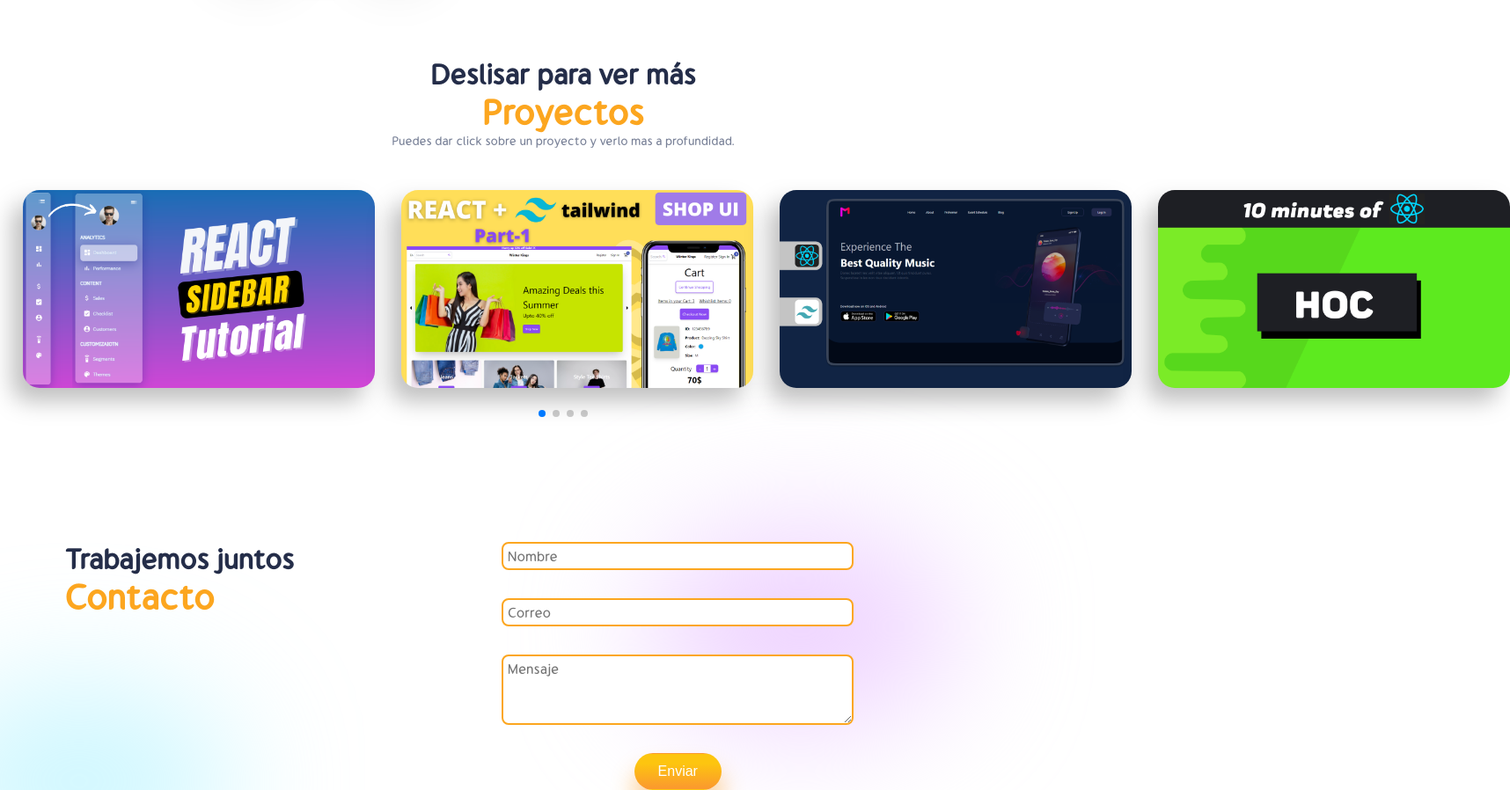
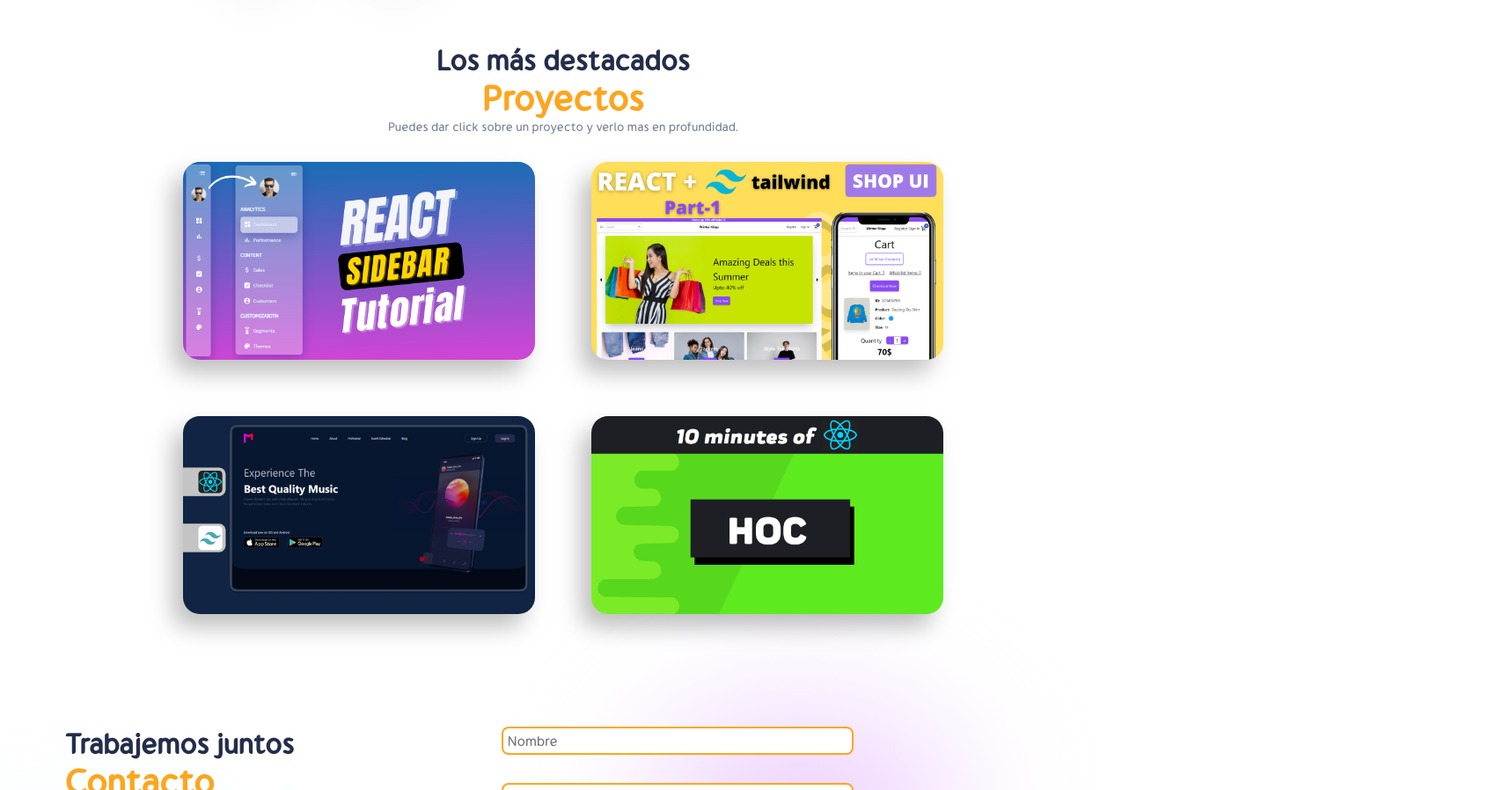
Before and after one commit to cjdev544/cj-portfolio, a Gatsby site: page / in a window 1280 px wide. Shown: the part 2060-2958 px from the top of the page at 88% size, 1716 px wide, since content can reach past the window. Built offline with nearby package versions, Linux system fonts and the light colour scheme; Gatsby itself is replaced by a stand-in of ours; some packages are replaced by stand-ins of ours.

Commit message:
remove Portfolio component and create Projects component

```diff
--- a/src/components/Portfolio/Portfolio.scss
+++ /dev/null
@@ -1,76 +0,0 @@
-@import '../../scss/vars.scss';
-
-.portfolio {
-  align-items: center;
-  display: flex;
-  flex-direction: column;
-  justify-content: center;
-
-  &.container {
-    margin-top: 8rem;
-  }
-
-  span {
-    color: $black;
-    font-size: 2rem;
-    font-weight: bold;
-  }
-
-  h2 {
-    color: $orange;
-    font-size: 2.5rem;
-    font-weight: bold;
-  }
-
-  p {
-    color: $gray;
-    font-size: 14px;
-  }
-
-  &-slider {
-    margin-top: 3rem;
-    width: 100%;
-  }
-
-  &-img {
-    border-radius: 19px;
-
-    &:hover {
-      cursor: pointer;
-    }
-  }
-}
-
-.swiper {
-  overflow: visible;
-}
-
-.swiper-wrapper {
-  height: 17rem;
-  max-width: 1200px;
-}
-
-.swiper-slide {
-  filter: drop-shadow(-12px 15px 13px rgba(0, 0, 0, 0.25));
-  width: 25rem !important;
-}
-
-@media screen and (max-width: $tablet) {
-  .portfolio.container {
-    margin-top: 7rem;
-  }
-
-  .swiper-slide {
-    width: 19rem !important;
-  }
-
-  .swiper-wrapper {
-    height: 15rem;
-  }
-}
-
-@media screen and (max-width: $mobile) {
-  .portfolio.container {
-    margin-top: 10rem;
-  }
-}
--- a/src/components/Portfolio/index.jsx
+++ /dev/null
@@ -1,61 +0,0 @@
-import React from 'react'
-import { StaticImage } from 'gatsby-plugin-image'
-import { Pagination, A11y } from 'swiper'
-import { Swiper, SwiperSlide } from 'swiper/react'
-import 'swiper/css/navigation'
-import 'swiper/css/pagination'
-import 'swiper/css/scrollbar'
-import 'swiper/css'
-import './Portfolio.scss'
-
-const Portfolio = ({ isDarkMode }) => {
-  return (
-    <section className='portfolio container' id='proyectos'>
-      <span style={{ color: isDarkMode && '#fff' }}>Deslisar para ver más</span>
-      <h2>Proyectos</h2>
-      <p>Puedes dar click sobre un proyecto y verlo mas a profundidad.</p>
-      <Swiper
-        modules={[Pagination, A11y]}
-        spaceBetween={30}
-        slidesPerView={1}
-        pagination={{ clickable: true }}
-        className='portfolio-slider'
-      >
-        <SwiperSlide>
-          <StaticImage
-            src='../../images/sidebar.png'
-            placeholder='tracedSVG'
-            alt='sidebar project'
-            className='portfolio-img'
-          />
-        </SwiperSlide>
-        <SwiperSlide>
-          <StaticImage
-            src='../../images/ecommerce.png'
-            placeholder='tracedSVG'
-            alt='ecomers project'
-            className='portfolio-img'
-          />
-        </SwiperSlide>
-        <SwiperSlide>
-          <StaticImage
-            src='../../images/musicapp.png'
-            placeholder='tracedSVG'
-            alt='musicapp project'
-            className='portfolio-img'
-          />
-        </SwiperSlide>
-        <SwiperSlide>
-          <StaticImage
-            src='../../images/hoc.png'
-            placeholder='tracedSVG'
-            alt='hoc project'
-            className='portfolio-img'
-          />
-        </SwiperSlide>
-      </Swiper>
-    </section>
-  )
-}
-
-export default Portfolio
--- /dev/null
+++ b/src/components/Projects/Projects.scss
@@ -0,0 +1,83 @@
+@import '../../scss/vars.scss';
+
+.projects {
+  align-items: center;
+  display: flex;
+  flex-direction: column;
+  justify-content: center;
+  text-align: center;
+
+  &.container {
+    margin-top: 7rem;
+  }
+
+  span {
+    color: $black;
+    font-size: 2rem;
+    font-weight: bold;
+  }
+
+  h2 {
+    color: $orange;
+    font-size: 2.5rem;
+    font-weight: bold;
+  }
+
+  p {
+    color: $gray;
+    font-size: 14px;
+  }
+
+  &-items {
+    display: flex;
+    justify-content: center;
+    flex-wrap: wrap;
+    align-items: center;
+    gap: 4rem;
+    margin-top: 2rem;
+  }
+
+  &-img {
+    border-radius: 19px;
+    filter: drop-shadow(-12px 15px 13px rgba(0, 0, 0, 0.25));
+    width: 100%;
+    max-width: 25rem;
+    position: relative;
+
+    &:before {
+      background-color: #000;
+      opacity: 0.7;
+      content: '';
+      width: 100%;
+      height: 100%;
+      position: absolute;
+      z-index: 1;
+      left: 0;
+      top: -100%;
+      transition: all 0.3s;
+    }
+
+    &:after {
+      content: 'Ver más detalles';
+      position: absolute;
+      z-index: 1;
+      left: 33%;
+      top: 100%; //46%
+      color: transparent;
+      transition: all 0.6s;
+    }
+
+    &:hover {
+      cursor: pointer;
+
+      &:before {
+        top: 0;
+      }
+
+      &:after {
+        color: #fff;
+        top: 46%;
+      }
+    }
+  }
+}
--- /dev/null
+++ b/src/components/Projects/index.jsx
@@ -0,0 +1,49 @@
+import React from 'react'
+import { StaticImage } from 'gatsby-plugin-image'
+import './Projects.scss'
+
+const Projects = ({ isDarkMode }) => {
+  return (
+    <section id='proyectos' className='projects container'>
+      <span style={{ color: isDarkMode && '#fff' }}>Los más destacados</span>
+      <h2>Proyectos</h2>
+      <p>Puedes dar click sobre un proyecto y verlo mas en profundidad.</p>
+      <div className='projects-items'>
+        <div className='projects-items__card'>
+          <StaticImage
+            src='../../images/sidebar.png'
+            placeholder='tracedSVG'
+            alt='sidebar project'
+            className='projects-img'
+          />
+        </div>
+        <div className='projects-items__card'>
+          <StaticImage
+            src='../../images/ecommerce.png'
+            placeholder='tracedSVG'
+            alt='ecomers project'
+            className='projects-img'
+          />
+        </div>
+        <div className='projects-items__card'>
+          <StaticImage
+            src='../../images/musicapp.png'
+            placeholder='tracedSVG'
+            alt='musicapp project'
+            className='projects-img'
+          />
+        </div>
+        <div className='projects-items__card'>
+          <StaticImage
+            src='../../images/hoc.png'
+            placeholder='tracedSVG'
+            alt='hoc project'
+            className='projects-img'
+          />
+        </div>
+      </div>
+    </section>
+  )
+}
+
+export default Projects
--- a/src/components/Skills/Skills.scss
+++ b/src/components/Skills/Skills.scss
@@ -213,7 +213,7 @@
   }
 }
 
-@media screen and (max-width: $tablet) {
+@media screen and (max-width: $large) {
   .skills {
     display: block;
     margin: 0;
@@ -225,11 +225,12 @@
     &-right {
       display: flex;
       justify-content: space-between;
+      margin-top: 5rem;
 
       &__circle,
       &__circle2 {
         position: initial;
-        transform: scale(0.6) !important;
+        transform: scale(0.8) !important;
       }
     }
 
@@ -248,5 +249,11 @@
   .skills-right {
     align-items: center;
     flex-direction: column;
+    margin-top: 0;
+
+    &__circle,
+    &__circle2 {
+      transform: scale(0.6) !important;
+    }
   }
 }
--- a/src/pages/index.js
+++ b/src/pages/index.js
@@ -3,7 +3,7 @@
 import About from '../components/About'
 import Services from '../components/Services'
 import Skills from '../components/Skills'
-import Portfolio from '../components/Portfolio'
+import Projects from '../components/Projects'
 import Contact from '../components/Contact'
 import Footer from '../components/Footer'
 import '../scss/index.scss'
@@ -22,7 +22,7 @@
         <About isDarkMode={isDarkMode} />
         <Services isDarkMode={isDarkMode} />
         <Skills isDarkMode={isDarkMode} />
-        <Portfolio isDarkMode={isDarkMode} />
+        <Projects isDarkMode={isDarkMode} />
         <Contact isDarkMode={isDarkMode} />
       </main>
       <Footer isDarkMode={isDarkMode} />
```
